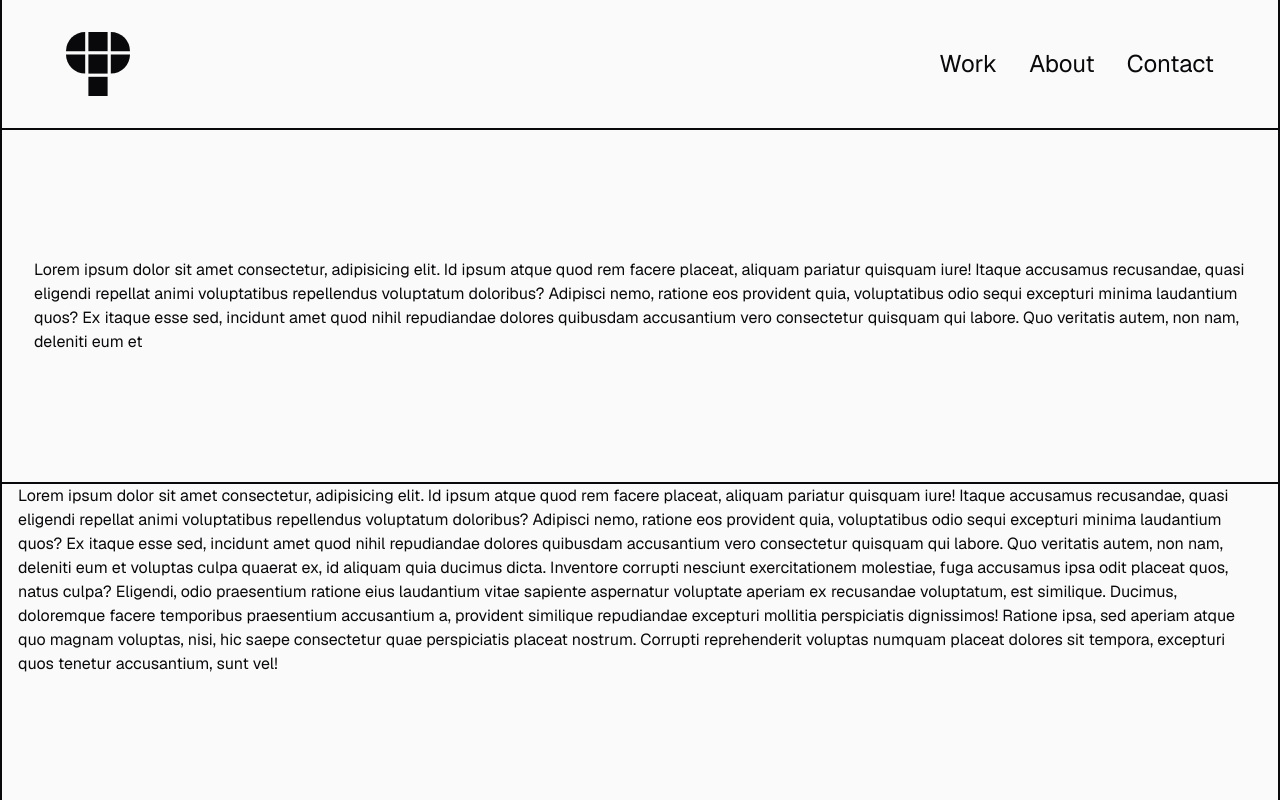
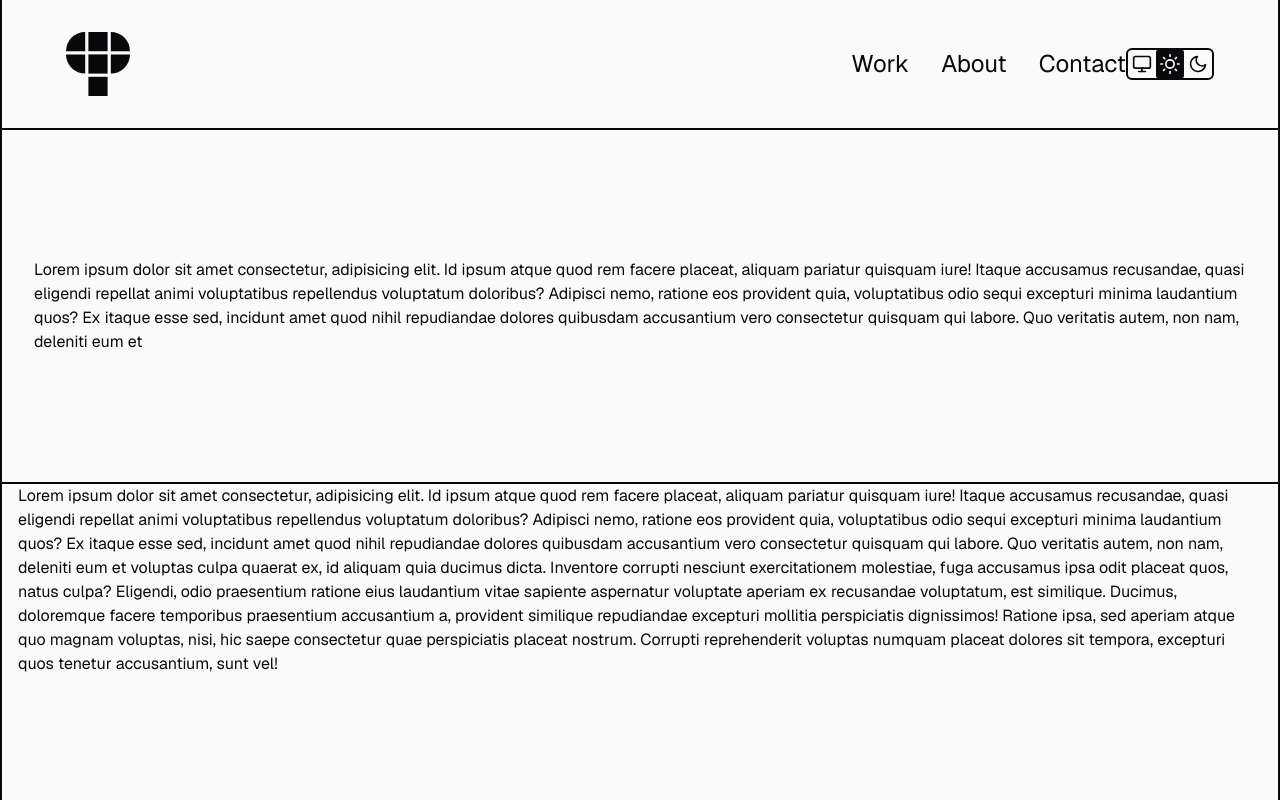
Before and after one commit to dominik060/d0m1.cz, a Next.js app: page / in a window 1280 px wide. Built offline with nearby package versions, Linux system fonts and the light colour scheme.

Commit message:
Prepere theme switcher design

```diff
--- a/src/components/navbar/NavBar.tsx
+++ b/src/components/navbar/NavBar.tsx
@@ -14,7 +14,7 @@ export default function NavBar({ className, ...props }: Props) {
       <Link href="/" title="Přejít na domovskou stránku" className="">
         <Logo className="w-16" aria-hidden="true" />
       </Link>
-      <div className="flex items-center">
+      <div className="flex flex-wrap items-center">
         <NavLinks
           className="flex flex-nowrap gap-8 text-h3"
           navLinkList={[
--- a/src/components/navbar/themeswitcher/MonitorIcon.tsx
+++ b/src/components/navbar/themeswitcher/MonitorIcon.tsx
@@ -1,8 +1,9 @@
 type Props = {
   className?: string;
+  active: boolean;
 };
 
-export default function MonitorIcon({ className }: Props) {
+export default function MonitorIcon({ className, active }: Props) {
   return (
     <svg
       xmlns="http://www.w3.org/2000/svg"
@@ -14,7 +15,7 @@ export default function MonitorIcon({ className }: Props) {
       stroke-width="2"
       stroke-linecap="round"
       stroke-linejoin="round"
-      className={className}
+      className={active ? className + " text-white dark:text-black" : className}
     >
       <rect x="2" y="3" width="20" height="14" rx="2" ry="2"></rect>
       <line x1="8" y1="21" x2="16" y2="21"></line>
--- a/src/components/navbar/themeswitcher/MoonIcon.tsx
+++ b/src/components/navbar/themeswitcher/MoonIcon.tsx
@@ -1,8 +1,9 @@
 type Props = {
   className?: string;
+  active: boolean;
 };
 
-export default function MoonIcon({ className }: Props) {
+export default function MoonIcon({ className, active }: Props) {
   return (
     <svg
       xmlns="http://www.w3.org/2000/svg"
@@ -14,7 +15,7 @@ export default function MoonIcon({ className }: Props) {
       stroke-width="2"
       stroke-linecap="round"
       stroke-linejoin="round"
-      className={className}
+      className={active ? className + " text-white dark:text-black" : className}
     >
       <path d="M21 12.79A9 9 0 1 1 11.21 3 7 7 0 0 0 21 12.79z"></path>
     </svg>
--- a/src/components/navbar/themeswitcher/SunIcon.tsx
+++ b/src/components/navbar/themeswitcher/SunIcon.tsx
@@ -1,8 +1,9 @@
 type Props = {
   className?: string;
+  active: boolean;
 };
 
-export default function SunIcon({ className }: Props) {
+export default function SunIcon({ className, active }: Props) {
   return (
     <svg
       xmlns="http://www.w3.org/2000/svg"
@@ -14,7 +15,7 @@ export default function SunIcon({ className }: Props) {
       stroke-width="2"
       stroke-linecap="round"
       stroke-linejoin="round"
-      className={className}
+      className={active ? className + " text-white dark:text-black" : className}
     >
       <circle cx="12" cy="12" r="5"></circle>
       <line x1="12" y1="1" x2="12" y2="3"></line>
--- a/src/components/navbar/themeswitcher/ThemeSwitcher.tsx
+++ b/src/components/navbar/themeswitcher/ThemeSwitcher.tsx
@@ -1,11 +1,28 @@
+import MonitorIcon from "./MonitorIcon";
+import MoonIcon from "./MoonIcon";
+import SunIcon from "./SunIcon";
+
 type Props = {
-    ClassName?: string;
+  className?: string;
 };
 
-export default function ThemeSwitcher({ ClassName }: Props) {
-    return (
-        <div>
-            <div></div>
-        </div>
-    );
+const iconOnHover: string = "transition-all duration-300 hover:stroke-gray-400";
+
+const reactPosition = [
+  { system: "left-0" },
+  { light: "left-7" },
+  { dark: "left-14" },
+];
+
+export default function ThemeSwitcher({ className }: Props) {
+  return (
+    <div className="relative rounded-md border-2 border-current">
+      <div className="flex gap-2 px-1 py-1">
+        <MonitorIcon className={iconOnHover} active={false} />
+        <SunIcon className={iconOnHover} active={true} />
+        <MoonIcon className={iconOnHover} active={false} />
+      </div>
+      <div className="absolute left-7 top-0 -z-10 h-7 w-7 rounded-sm bg-current transition-all duration-300"></div>
+    </div>
+  );
 }
```
